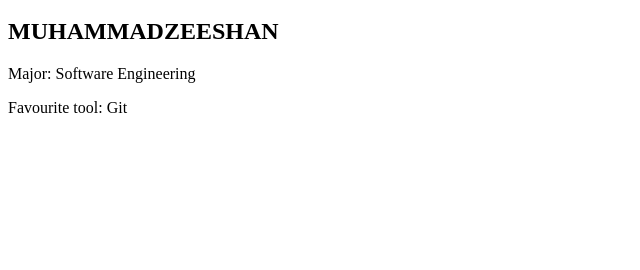
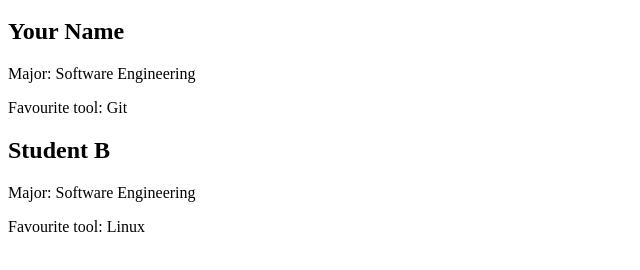
Before and after one commit to zeeshannasim1234567/student-profiles, a plain HTML site: page index.html in a window 1280 px wide. Shown: the part 48-318 px from the top of the page, without its empty margins (0-640 px from the left). Drawn offline with Linux system fonts and the light colour scheme.

Commit message:
add profile B

```diff
--- a/index.html
+++ b/index.html
@@ -2,9 +2,15 @@
 <h1>Our DevOps Class</h1>
 
 <section>
-<h2>MUHAMMADZEESHAN</h2>
+<h2>Your Name</h2>
 <p>Major: Software Engineering</p>
 <p>Favourite tool: Git</p>
 </section>
 
+<section>
+<h2>Student B</h2>
+<p>Major: Software Engineering</p>
+<p>Favourite tool: Linux</p>
+</section>
+
 </body>
```
